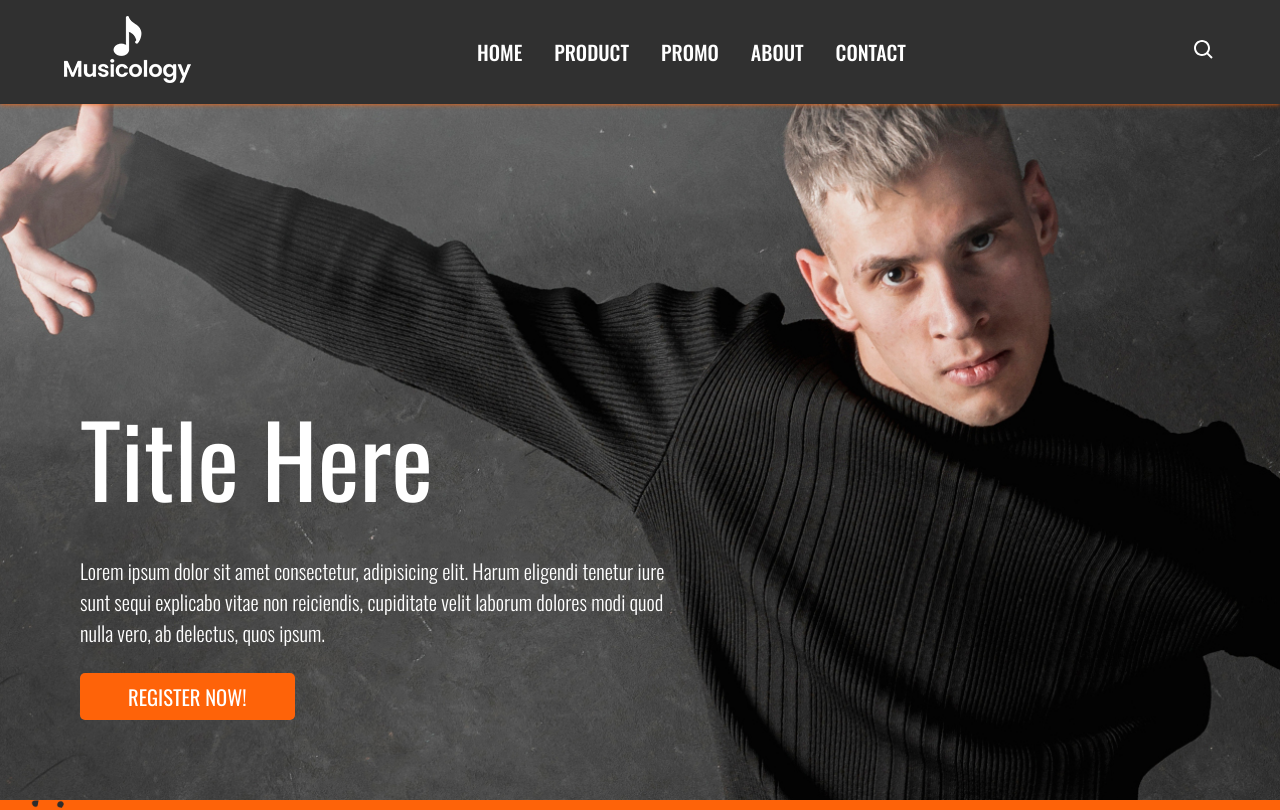
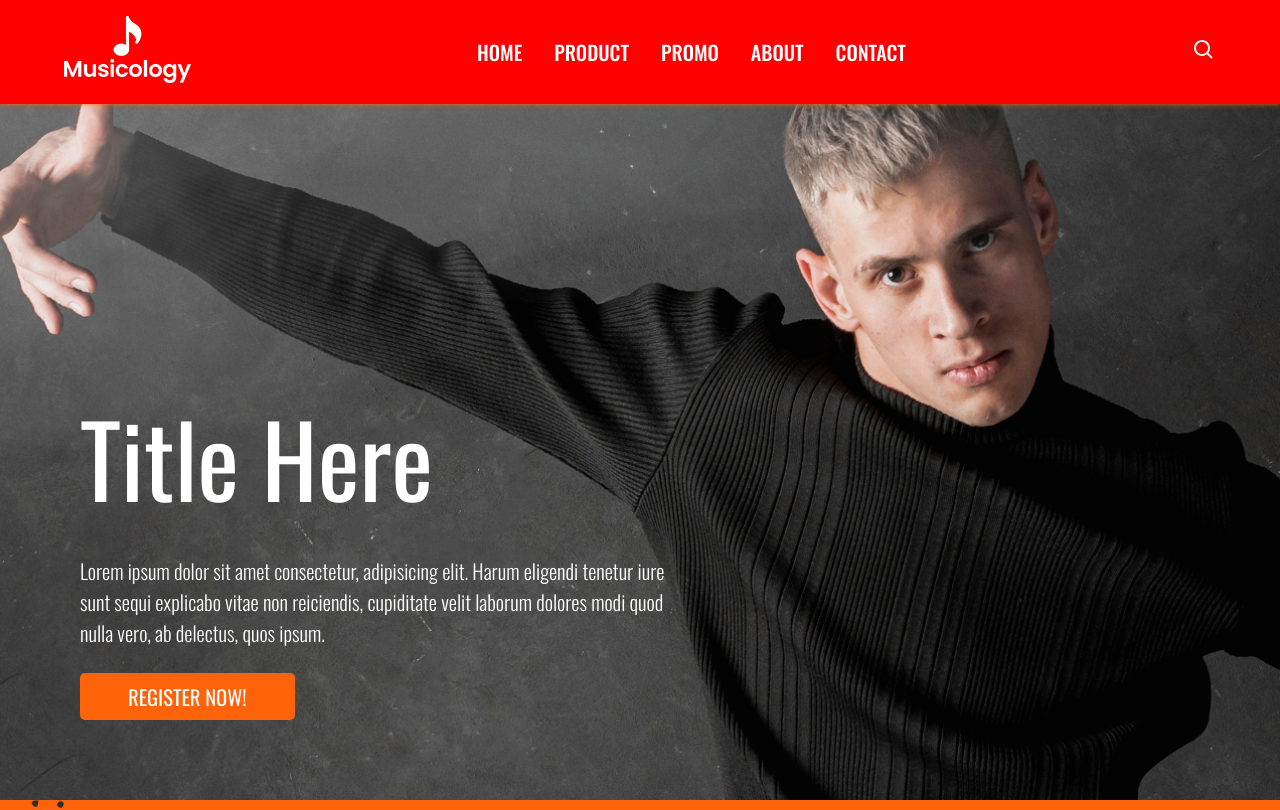
Before and after one commit to carldev-hash/project-cc106, a plain HTML site: page index.html in a window 1280 px wide. Shown: the top 810 px of the page. Drawn offline with nearby package versions, Linux system fonts and the light colour scheme.

Commit message:
Update header

```diff
--- a/styledit2c.css
+++ b/styledit2c.css
@@ -29,7 +29,7 @@ header {
     display: flex;
     position: fixed;
     left: 0; top:0; right: 0;
-    background: #303030;
+    background: red;
     align-items: center;
     justify-content: space-between;
     padding: 1rem 5%;
```
